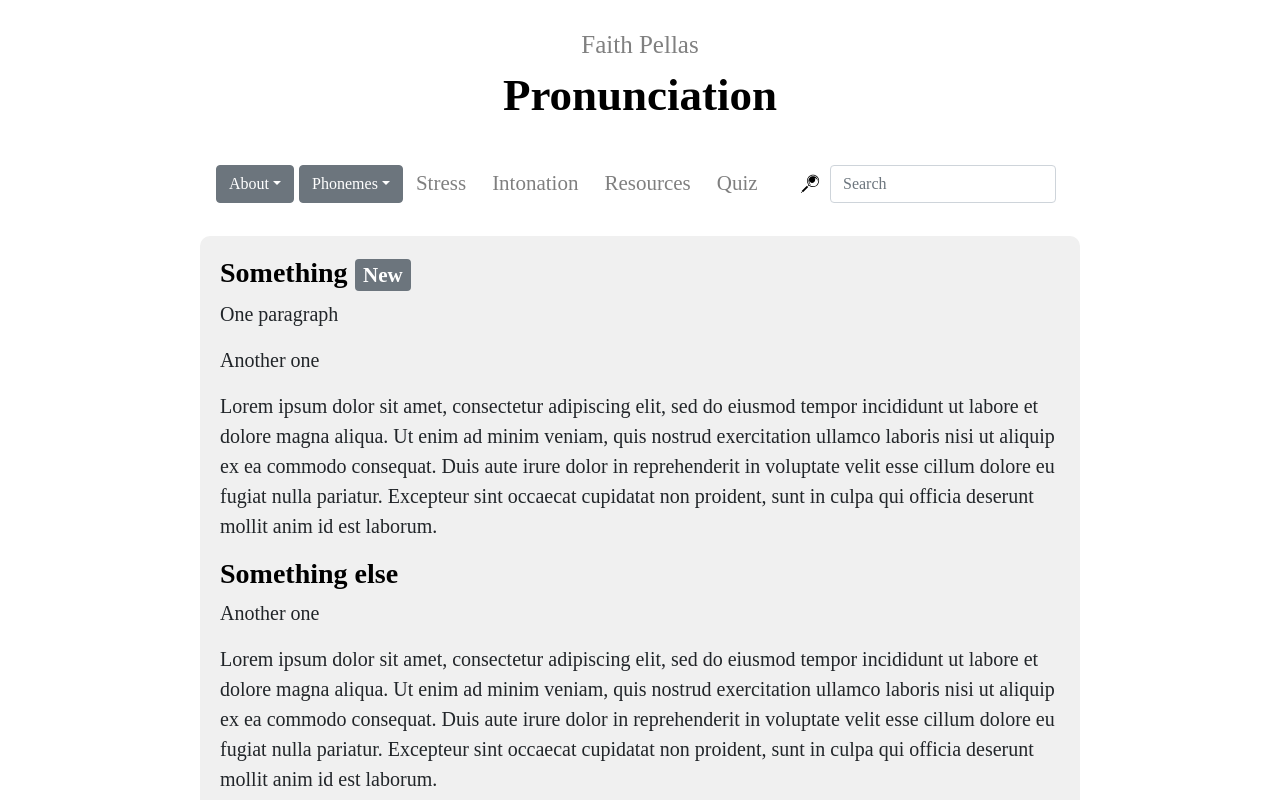
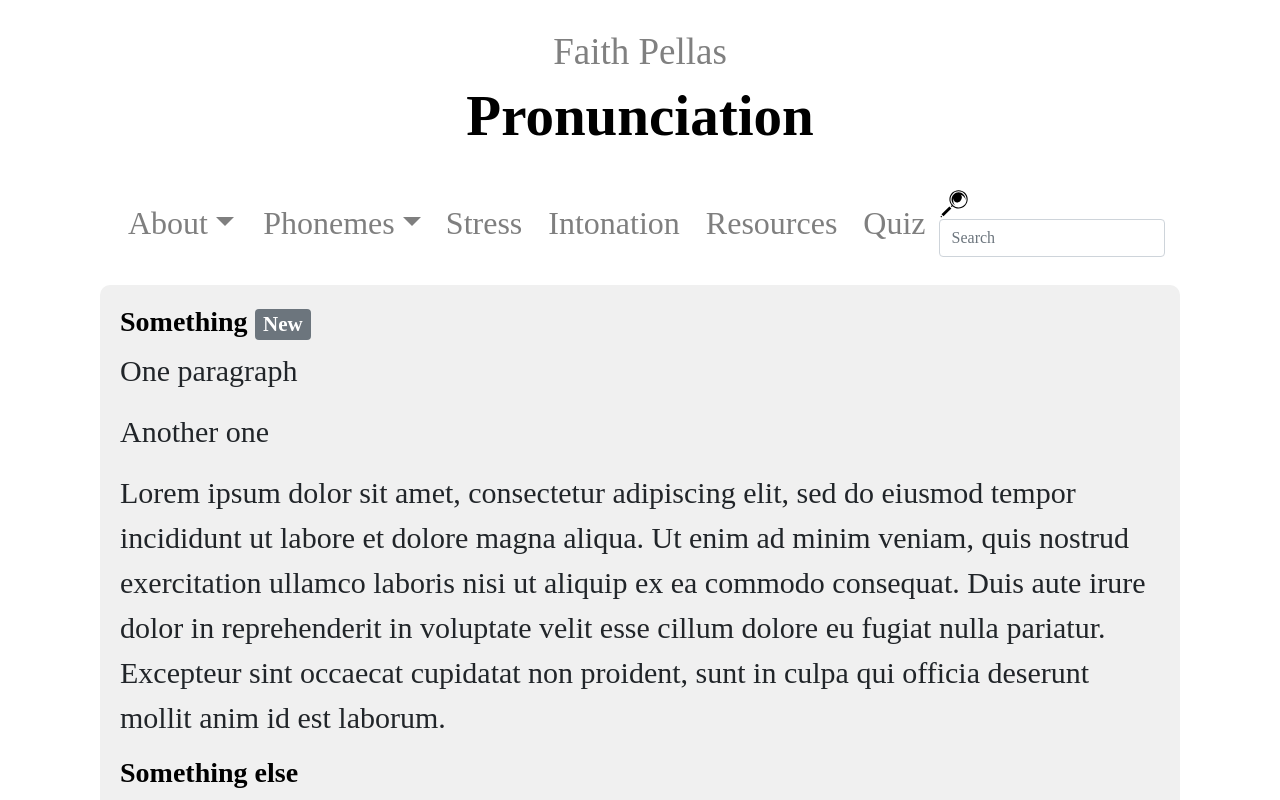
Before and after one commit to sebranly/sebranly.github.io, a React (Create React App) app: page / in a window 1280 px wide. Shown: the top 800 px of the page. Built offline with nearby package versions, Linux system fonts and the light colour scheme; a web font is replaced by a local one.

Commit message:
feat: add more changes

```diff
--- a/src/App.css
+++ b/src/App.css
@@ -130,12 +130,12 @@ html {
 
 .main {
   text-align: center;
-  margin-left: 200px;
-  margin-right: 200px;
+  margin-left: 100px;
+  margin-right: 100px;
   margin-bottom: 30px;
   margin-top: 30px;
   font-family: "Merryweather";
-  font-size: 20px;
+  font-size: 30px;
 }
 
 table {
@@ -157,18 +157,27 @@ tr:nth-child(even) {
   background-color: #dddddd;
 }
 
+.dropdown-toggle {
+  background-color: transparent !important;
+  color: rgba(0, 0, 0, 0.5) !important;
+  border-left: unset;
+  font-size: 32px !important;
+  border: unset !important;
+  border-right: unset;
+}
+
 #dropdown-phonemes {
   margin-left: 5px;
 }
 
 .h1-title {
-  font-size: 25px;
+  font-size: 37px;
   color: gray;
   font-family: "Economica";
 }
 
 .h2-title {
-  font-size: 45px;
+  font-size: 57px;
   color: black;
   font-weight: bold;
 }
@@ -187,7 +196,7 @@ tr:nth-child(even) {
 .nav-link {
   margin-left: 5px;
   margin-right: 5px;
-  font-size: 21px;
+  font-size: 32px;
 }
 
 .navbar {
```
